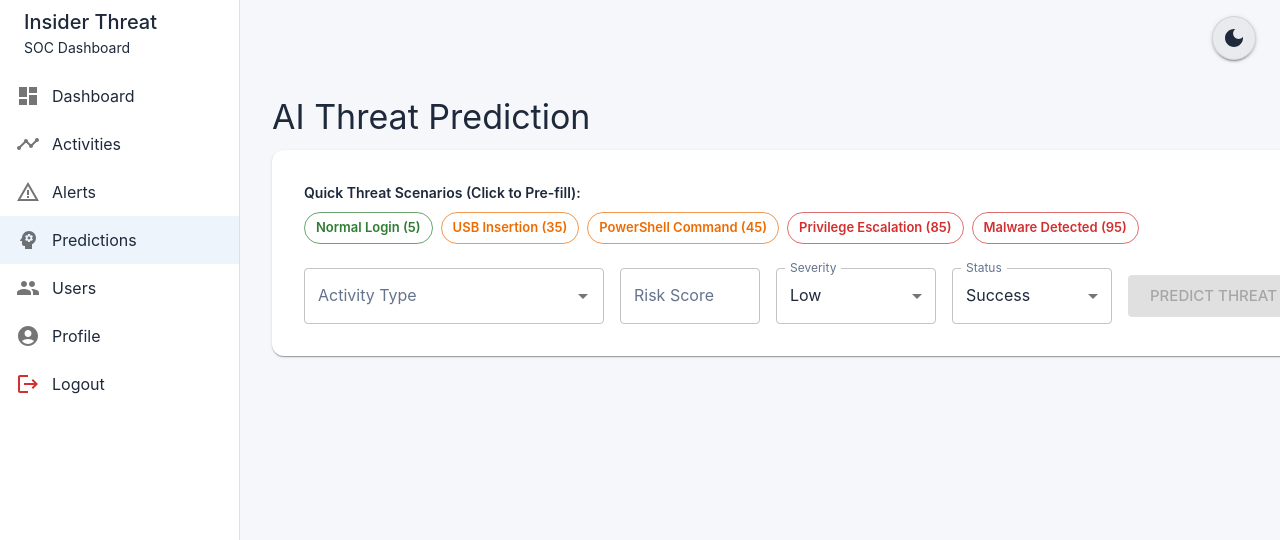
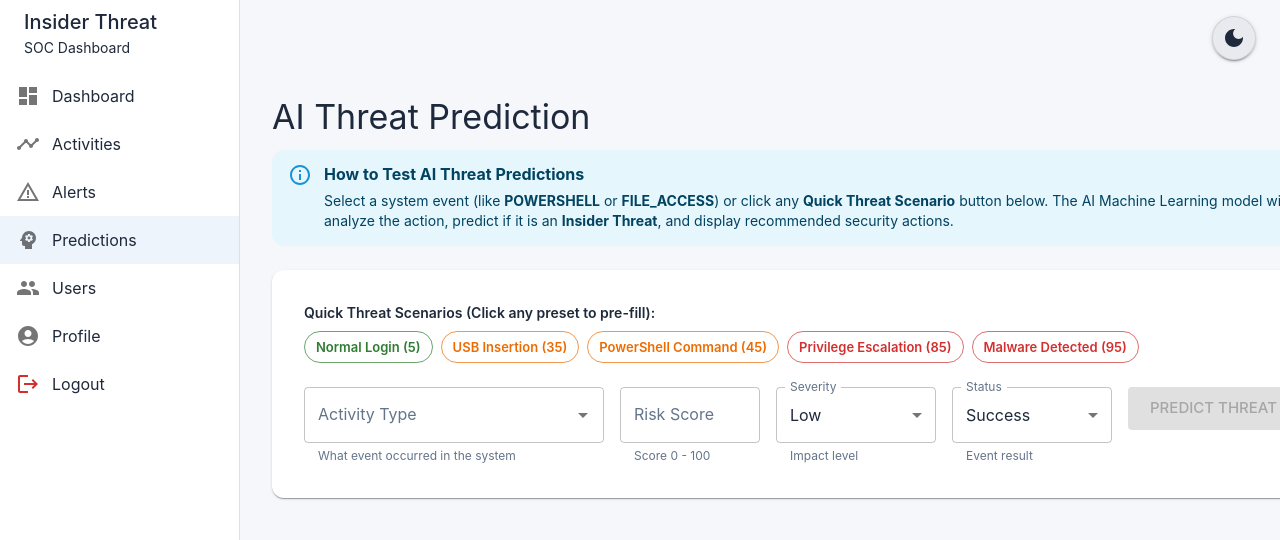
Before and after one commit to ningappa889/Insider_threat_prediction_system, a React app in the folder frontend/: page /prediction in a window 1280 px wide. Shown: the top 540 px of the page. Built offline with nearby package versions, Linux system fonts and the light colour scheme; no server answers; the HTML template or start-up script is replaced by a standard one.

Commit message:
feat: add onboarding guide card and field helper guidance text to Prediction page for new users

```diff
--- a/frontend/src/pages/Prediction.jsx
+++ b/frontend/src/pages/Prediction.jsx
@@ -10,8 +10,12 @@ import {
   Chip,
   LinearProgress,
   Autocomplete,
+  Alert,
+  AlertTitle,
+  Tooltip,
 } from "@mui/material";
 import CircularProgress from "@mui/material/CircularProgress";
+import InfoOutlinedIcon from "@mui/icons-material/InfoOutlined";
 import Sidebar from "../components/Sidebar";
 import api from "../services/api";
 
@@ -246,11 +250,17 @@ export default function Prediction() {
           AI Threat Prediction
         </Typography>
 
+        {/* Onboarding Guide Card for New Users */}
+        <Alert severity="info" icon={<InfoOutlinedIcon fontSize="medium" />} sx={{ mb: 3, borderRadius: 3 }}>
+          <AlertTitle sx={{ fontWeight: 700, fontSize: "1rem" }}>How to Test AI Threat Predictions</AlertTitle>
+          Select a system event (like <b>POWERSHELL</b> or <b>FILE_ACCESS</b>) or click any <b>Quick Threat Scenario</b> button below. The AI Machine Learning model will analyze the action, predict if it is an <b>Insider Threat</b>, and display recommended security actions.
+        </Alert>
+
         <Paper sx={{ p: 4, borderRadius: 3 }}>
           {/* Quick Preset Scenarios */}
           <Box sx={{ mb: 3 }}>
             <Typography variant="subtitle2" color="text.secondary" sx={{ mb: 1, fontWeight: 600 }}>
-              Quick Threat Scenarios (Click to Pre-fill):
+              Quick Threat Scenarios (Click any preset to pre-fill):
             </Typography>
             <Box sx={{ display: "flex", flexWrap: "wrap", gap: 1 }}>
               {PRESETS.map((preset) => (
@@ -274,7 +284,7 @@ export default function Prediction() {
                 md:"300px 140px 160px 160px 180px",
               },
               gap: 2,
-              alignItems: "center",
+              alignItems: "flex-start",
             }}
           >
             <Box
@@ -304,6 +314,7 @@ export default function Prediction() {
                     {...params}
                     label="Activity Type"
                     placeholder="Search activity..."
+                    helperText="What event occurred in the system"
                     fullWidth
                   />
                 )}
@@ -318,6 +329,7 @@ export default function Prediction() {
                 name="risk_score"
                 value={form.risk_score}
                 onChange={handleScoreChange}
+                helperText="Score 0 - 100"
                 inputProps={{
                   min: 0,
                   max: 100,
@@ -333,6 +345,7 @@ export default function Prediction() {
                 name="severity"
                 value={form.severity}
                 onChange={handleChange}
+                helperText="Impact level"
               >
                 <MenuItem value="Low">Low</MenuItem>
                 <MenuItem value="Medium">Medium</MenuItem>
@@ -349,6 +362,7 @@ export default function Prediction() {
                 name="status"
                 value={form.status}
                 onChange={handleChange}
+                helperText="Event result"
               >
                 <MenuItem value="Success">Success</MenuItem>
                 <MenuItem value="Failed">Failed</MenuItem>
```
